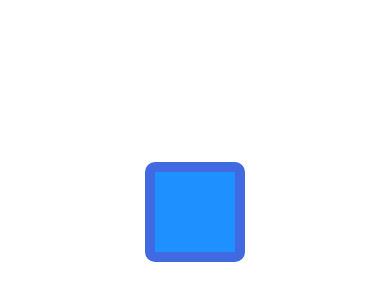
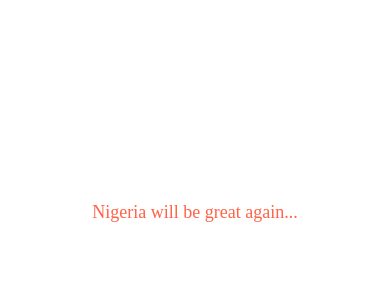
Before and after one commit to adexphem/doewithit, a React Native app: screen / in a window 390 px wide. Shown: the part 210-510 px from the top of the page. Built offline with nearby package versions, Linux system fonts and the light colour scheme.

Commit message:
encapsulating styles - how to use a style across multiple components

```diff
--- a/App.js
+++ b/App.js
@@ -1,7 +1,8 @@
 import React from "react";
-import { View } from "react-native";
+import { View, Text } from "react-native";
 import ViewImageScreen from "./app/screens/ViewImageScreen";
 import WelcomeScreen from "./app/screens/WelcomeScreen";
+import AppText from './app/components/AppText'
 
 export default function App() {
   return (
@@ -11,16 +12,7 @@ export default function App() {
         justifyContent: "center",
         alignItems: "center"
       }}>
-      <View
-      style={{
-        backgroundColor: "dodgerblue",
-        width: 100,
-        height: 100,
-        borderWidth: 10,
-        borderColor: "royalblue",
-        borderRadius: 10
-      }}>
-      </View>
+      <AppText>Nigeria will be great again...</AppText>
     </View>
   );
 }
--- /dev/null
+++ b/app/components/AppText.js
@@ -0,0 +1,18 @@
+import React from 'react'
+import { Text, StyleSheet, Platform } from 'react-native'
+
+const AppText = ({children}) => {
+  return (
+    <Text style={styles.text}>{children}</Text>
+  )
+}
+
+const styles = StyleSheet.create({
+  text: {
+    color: "tomato",
+    fontFamily: Platform.OS === "android" ? "Roboto" : "Avenir",
+    fontSize: 18
+  }
+})
+
+export default AppText
```
Also changed, not shown: 1 other file (tests, documents, lock files or other folders).
